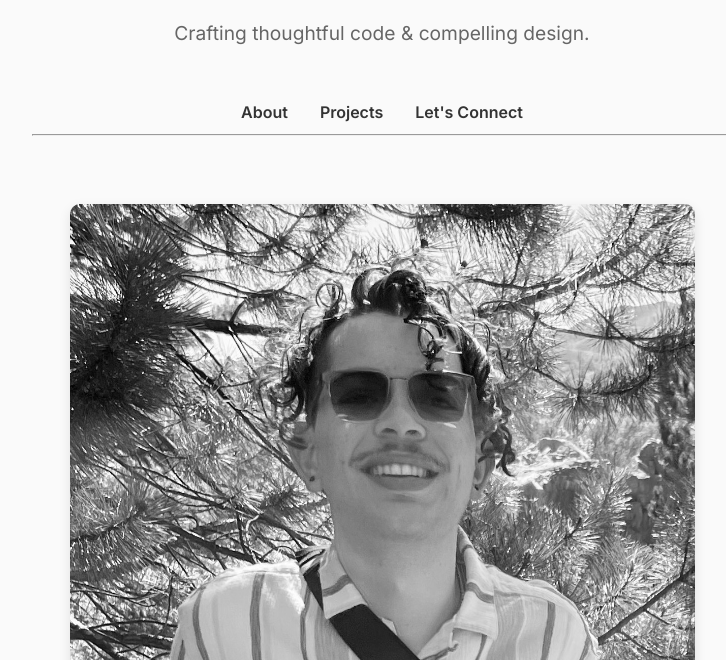
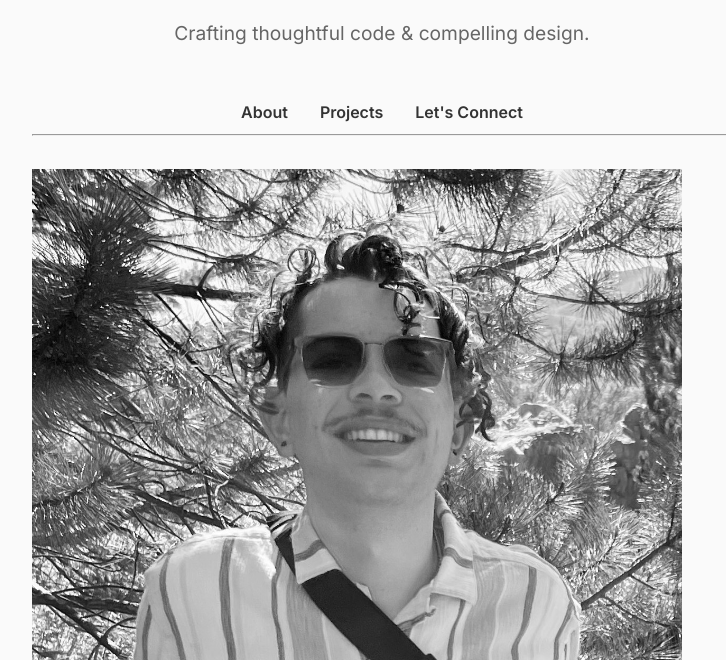
Before and after one commit to Salazarco1/Salazarco1.github.io, a plain HTML site: page index.html in a window 1280 px wide. Shown: the part 140-800 px from the top of the page, without its empty margins (258-984 px from the left). Drawn offline with nearby package versions, Linux system fonts and the light colour scheme.

Commit message:
Update index.html

```diff
--- a/index.html
+++ b/index.html
@@ -22,7 +22,7 @@
     </nav>
     <hr>
     <br>
-    <div class="profilePhoto">
+    <div class="../profilePhoto.jpg">
     <img src="profilePhoto.jpg" alt="Profile Photo" style="width: 650px; height: 800px;">
     </div>
     <br>
```
